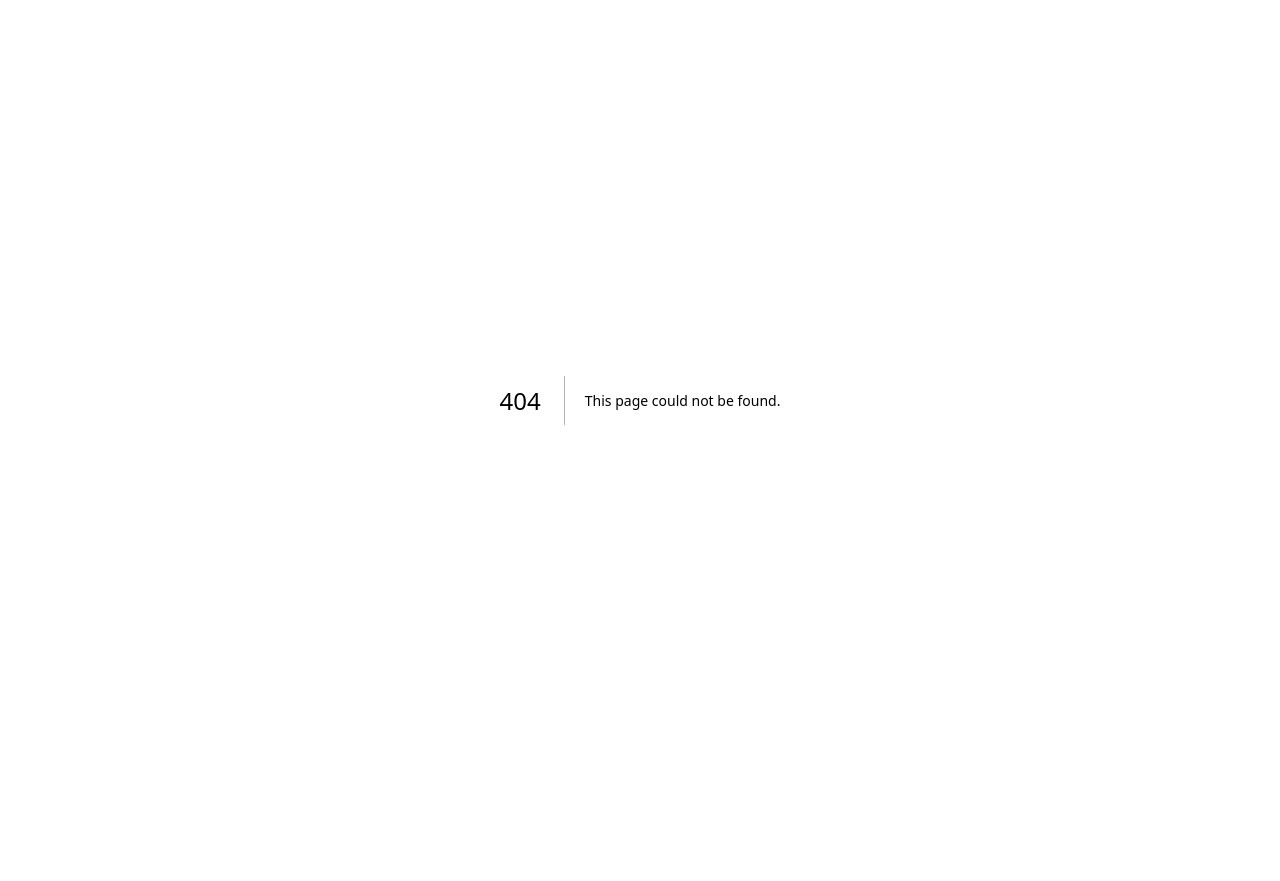
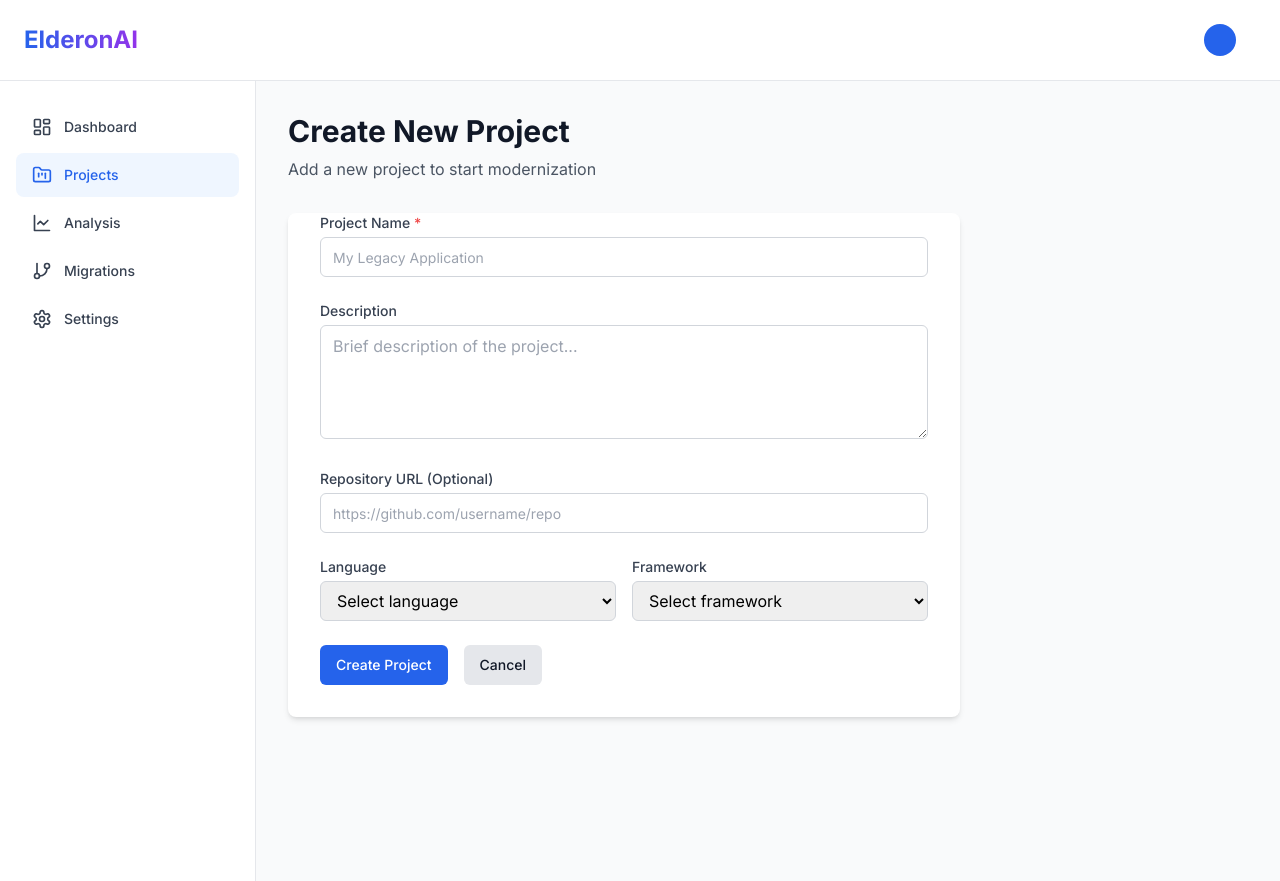
Before and after one commit to KenyanRedwoods01/Elderon, a Next.js app in the folder apps/web/: page /projects/new in a window 1280 px wide. Before the commit this address had no page. Before the commit the page ends 800 px from the top, so only its background shows below. Built offline with nearby package versions, Linux system fonts and the light colour scheme; no server answers.

Commit message:
Auto-commit: Agent tool execution

```diff
--- /dev/null
+++ b/apps/web/src/app/(dashboard)/projects/new/page.tsx
@@ -0,0 +1,149 @@
+'use client';
+
+import { useState } from 'react';
+import { useRouter } from 'next/navigation';
+import { useForm } from 'react-hook-form';
+import { zodResolver } from '@hookform/resolvers/zod';
+import { z } from 'zod';
+import { Card, CardContent, Button, Input } from '@elderonai/ui';
+import { api } from '@/lib/api';
+
+const projectSchema = z.object({
+  name: z.string().min(2, 'Name must be at least 2 characters').max(100),
+  description: z.string().max(500).optional(),
+  repository_url: z.string().url('Invalid URL').optional().or(z.literal('')),
+  language: z.string().optional(),
+  framework: z.string().optional(),
+});
+
+type ProjectFormData = z.infer<typeof projectSchema>;
+
+export default function NewProjectPage() {
+  const router = useRouter();
+  const [error, setError] = useState('');
+  const [isLoading, setIsLoading] = useState(false);
+
+  const {
+    register,
+    handleSubmit,
+    formState: { errors },
+  } = useForm<ProjectFormData>({
+    resolver: zodResolver(projectSchema),
+  });
+
+  const onSubmit = async (data: ProjectFormData) => {
+    try {
+      setIsLoading(true);
+      setError('');
+
+      const response = await api.post('/api/projects', data);
+      router.push(`/projects/${response.data.project.id}`);
+    } catch (err: any) {
+      setError(err.response?.data?.error || 'Failed to create project');
+    } finally {
+      setIsLoading(false);
+    }
+  };
+
+  return (
+    <div className="max-w-2xl">
+      <div className="mb-8">
+        <h1 className="text-3xl font-bold text-gray-900">Create New Project</h1>
+        <p className="mt-2 text-gray-600">Add a new project to start modernization</p>
+      </div>
+
+      <Card variant="elevated">
+        <CardContent className="p-8">
+          <form onSubmit={handleSubmit(onSubmit)} className="space-y-6">
+            <Input
+              label="Project Name"
+              {...register('name')}
+              error={errors.name?.message}
+              required
+              placeholder="My Legacy Application"
+            />
+
+            <div>
+              <label className="block text-sm font-medium text-gray-700 mb-1">
+                Description
+              </label>
+              <textarea
+                {...register('description')}
+                className="w-full px-3 py-2 border border-gray-300 rounded-md focus:outline-none focus:ring-2 focus:ring-blue-600"
+                rows={4}
+                placeholder="Brief description of the project..."
+              />
+              {errors.description && (
+                <p className="mt-1 text-sm text-red-600">{errors.description.message}</p>
+              )}
+            </div>
+
+            <Input
+              label="Repository URL (Optional)"
+              type="url"
+              {...register('repository_url')}
+              error={errors.repository_url?.message}
+              placeholder="https://github.com/username/repo"
+            />
+
+            <div className="grid grid-cols-2 gap-4">
+              <div>
+                <label className="block text-sm font-medium text-gray-700 mb-1">
+                  Language
+                </label>
+                <select
+                  {...register('language')}
+                  className="w-full px-3 py-2 border border-gray-300 rounded-md focus:outline-none focus:ring-2 focus:ring-blue-600"
+                >
+                  <option value="">Select language</option>
+                  <option value="JavaScript">JavaScript</option>
+                  <option value="TypeScript">TypeScript</option>
+                  <option value="Python">Python</option>
+                  <option value="Java">Java</option>
+                  <option value="C#">C#</option>
+                  <option value="Ruby">Ruby</option>
+                  <option value="PHP">PHP</option>
+                </select>
+              </div>
+
+              <div>
+                <label className="block text-sm font-medium text-gray-700 mb-1">
+                  Framework
+                </label>
+                <select
+                  {...register('framework')}
+                  className="w-full px-3 py-2 border border-gray-300 rounded-md focus:outline-none focus:ring-2 focus:ring-blue-600"
+                >
+                  <option value="">Select framework</option>
+                  <option value="React">React</option>
+                  <option value="Vue">Vue.js</option>
+                  <option value="Angular">Angular</option>
+                  <option value="Next.js">Next.js</option>
+                  <option value="Django">Django</option>
+                  <option value="Flask">Flask</option>
+                  <option value="Spring Boot">Spring Boot</option>
+                  <option value="ASP.NET">ASP.NET</option>
+                </select>
+              </div>
+            </div>
+
+            {error && (
+              <div className="p-3 bg-red-50 border border-red-200 rounded-md text-sm text-red-600">
+                {error}
+              </div>
+            )}
+
+            <div className="flex gap-4">
+              <Button type="submit" loading={isLoading}>
+                Create Project
+              </Button>
+              <Button type="button" variant="secondary" onClick={() => router.back()}>
+                Cancel
+              </Button>
+            </div>
+          </form>
+        </CardContent>
+      </Card>
+    </div>
+  );
+}
```
